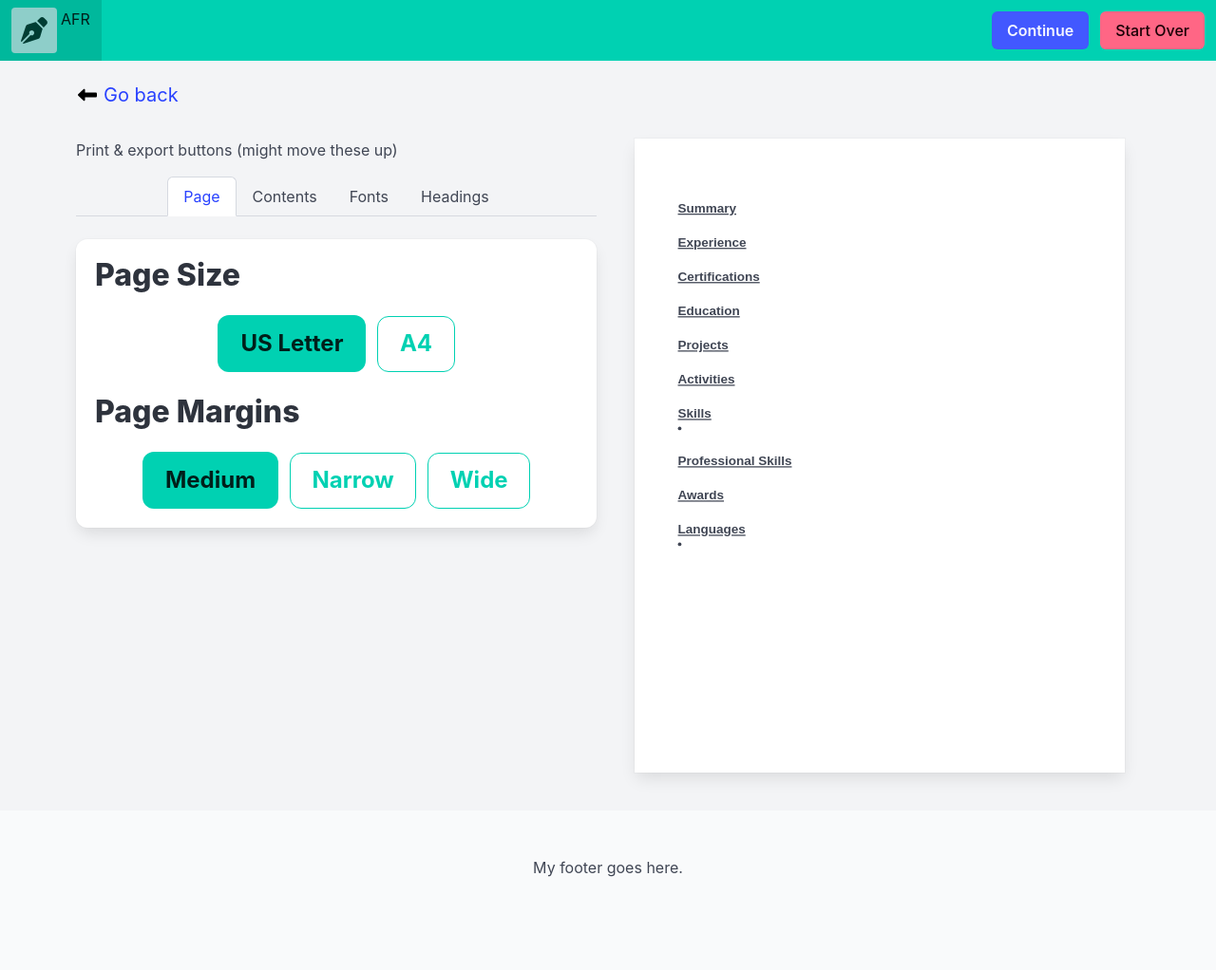
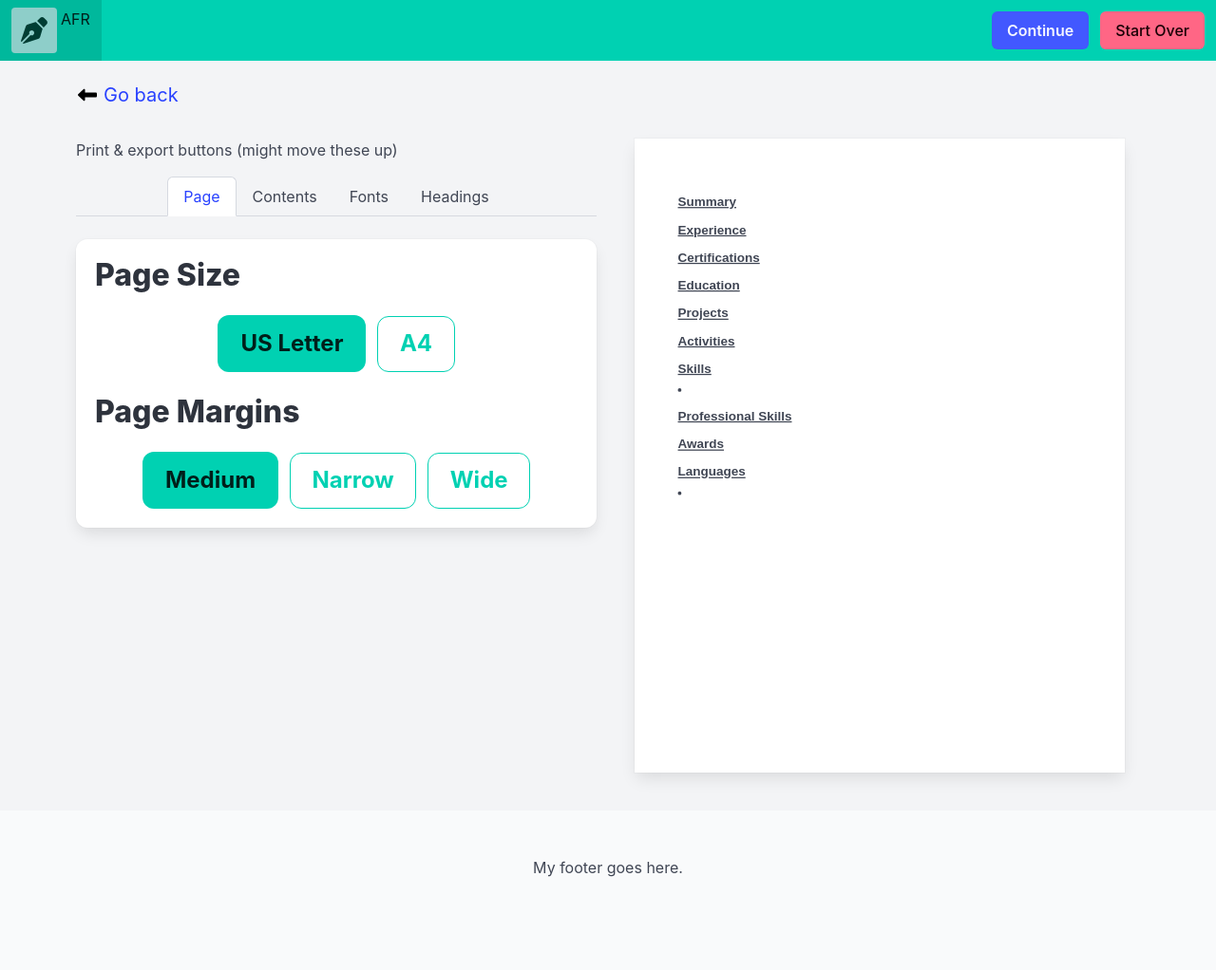
Before and after one commit to HeirOfNorton/alwaysfreeresume, a Jekyll site: the page built from pages/print.html, in a window 1280 px wide. Shown: the whole page at 95% size. Built offline with Jekyll 4.4.1, drawn with Linux system fonts in a browser that asks for light colours.

Commit message:
Quoted Arial Black so it's picked up corectly, tweaked some spacing

```diff
--- a/assets/print.scss
+++ b/assets/print.scss
@@ -8,16 +8,17 @@
     }
 
     h2 {
-        margin-block-start: 1.5em;
+        margin-block-start: 1em;
+        margin-block-end: .5em;
     }
 
-    h3 {
-        margin-block-start: 1em;
-    }
+//    h3 {
+//        margin-block-start: 1em;
+//    }
 
-    h4 {
-        margin-block-start: .75em;
-    }
+//    h4 {
+//        margin-block-start: .75em;
+//    }
 
     h1, h2, h3, h4, ul, .items .item {
         break-after: avoid-page;
@@ -27,7 +28,7 @@
 
 $Georgia: Georgia, 'Times New Roman', Times, serif;
 $Arial: Arial, Helvetica, sans-serif;
-$ArialBlack: Arial Black, Arial Bold, Gadget, sans-serif;
+$ArialBlack: "Arial Black", Arial Bold, Gadget, sans-serif;
 
 // main font family
 .maingeorgia {
```
